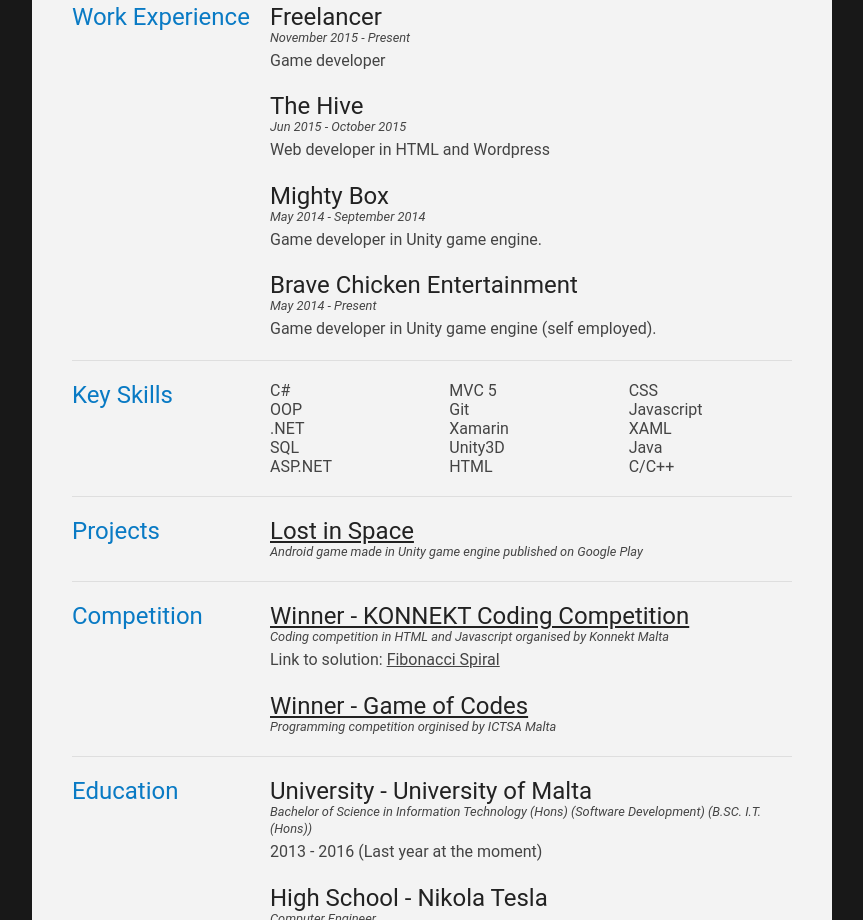
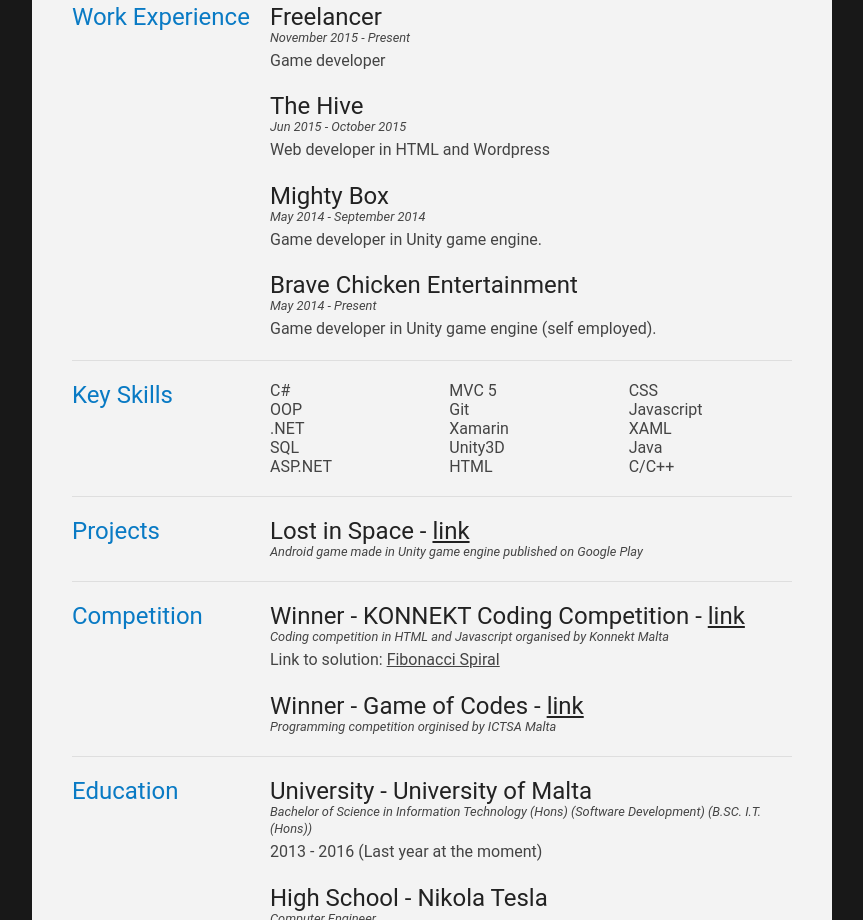
Before and after one commit to Lakistein/lakistein.github.io, a plain HTML site: page index.html in a window 1280 px wide. Shown: the part 354-1274 px from the top of the page, without its empty margins (208-1071 px from the left). Drawn offline with Linux system fonts and the light colour scheme.

Commit message:
links updated

```diff
--- a/index.html
+++ b/index.html
@@ -125,7 +125,7 @@
 
 			<div class="sectionContent">
 				<article>
-					<h2><a target="_blank" href="https://play.google.com/store/apps/details?id=com.BraveChickenEntertainment.LostInSpace">Lost in Space</a></h2>
+					<h2>Lost in Space - <a target="_blank" href="https://play.google.com/store/apps/details?id=com.BraveChickenEntertainment.LostInSpace">link</a></h2>
 					<p class="subDetails">Android game made in Unity game engine published on Google Play</p>
 					<p></p>
 				</article>
@@ -141,13 +141,13 @@
 
 			<div class="sectionContent">
 				<article>
-					<h2><a target="_blank" href="https://www.facebook.com/KONNEKTrecruit/photos/a.142939282424740.38279.111977835520885/941536409231686/?type=3&theater">Winner - KONNEKT Coding Competition</a></h2>
+					<h2>Winner - KONNEKT Coding Competition - <a target="_blank" href="https://www.facebook.com/KONNEKTrecruit/photos/a.142939282424740.38279.111977835520885/941536409231686/?type=3&theater">link</a></h2>
 					<p class="subDetails">Coding competition in HTML and Javascript organised by Konnekt Malta</p>
 					<p>Link to solution: <a href="/Fibonacci-Spiral/" target="_blank">Fibonacci Spiral</a></p>
 				</article>
 
 				<article>
-					<h2><a target="_blank" href="https://www.facebook.com/notes/ict-students-association-ictsa/game-of-codes-winners/976595992405487">Winner - Game of Codes</a></h2>
+					<h2>Winner - Game of Codes - <a target="_blank" href="https://www.facebook.com/notes/ict-students-association-ictsa/game-of-codes-winners/976595992405487">link</a></h2>
 					<p class="subDetails">Programming competition orginised by ICTSA Malta</p>
 					<p></p>
 				</article>
```
